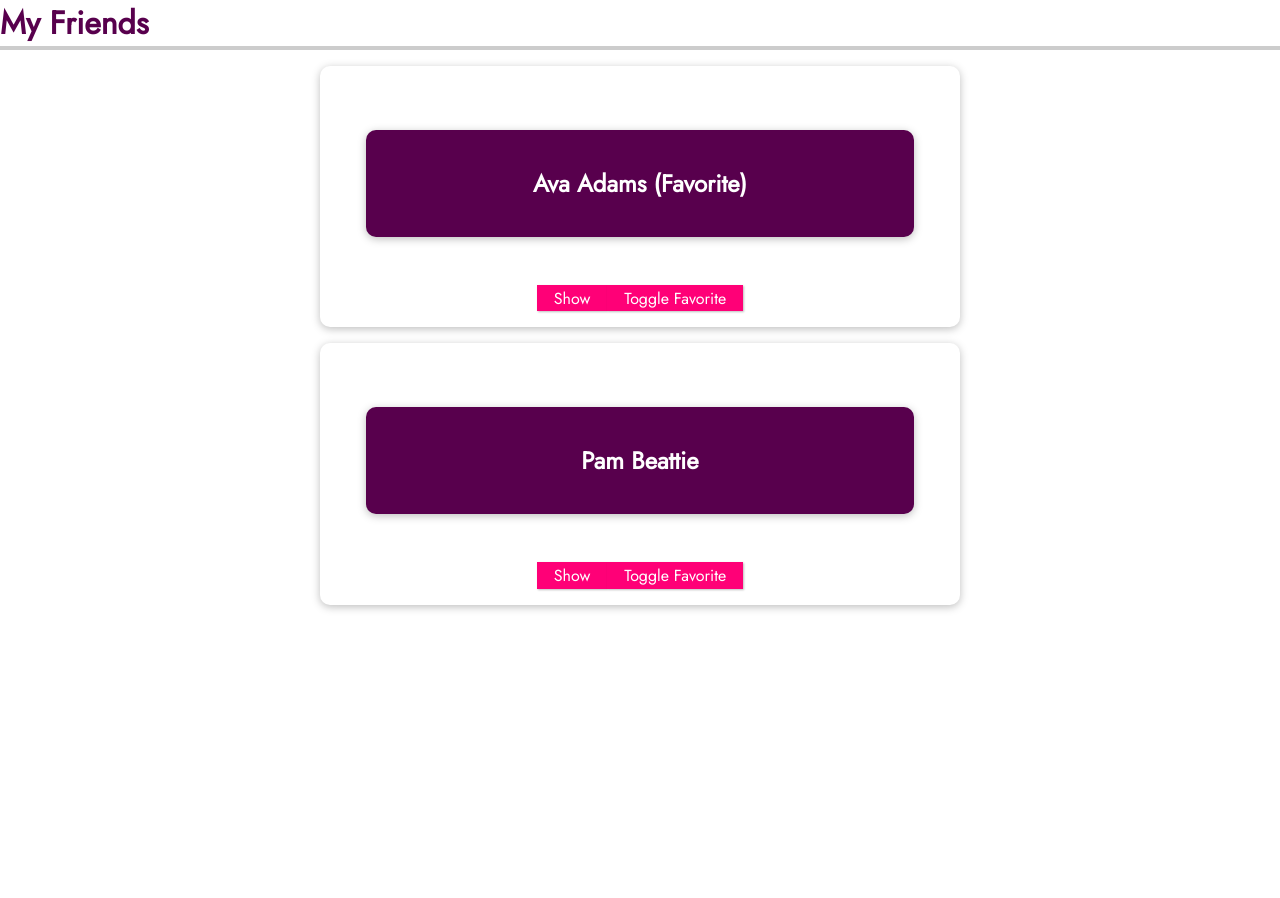
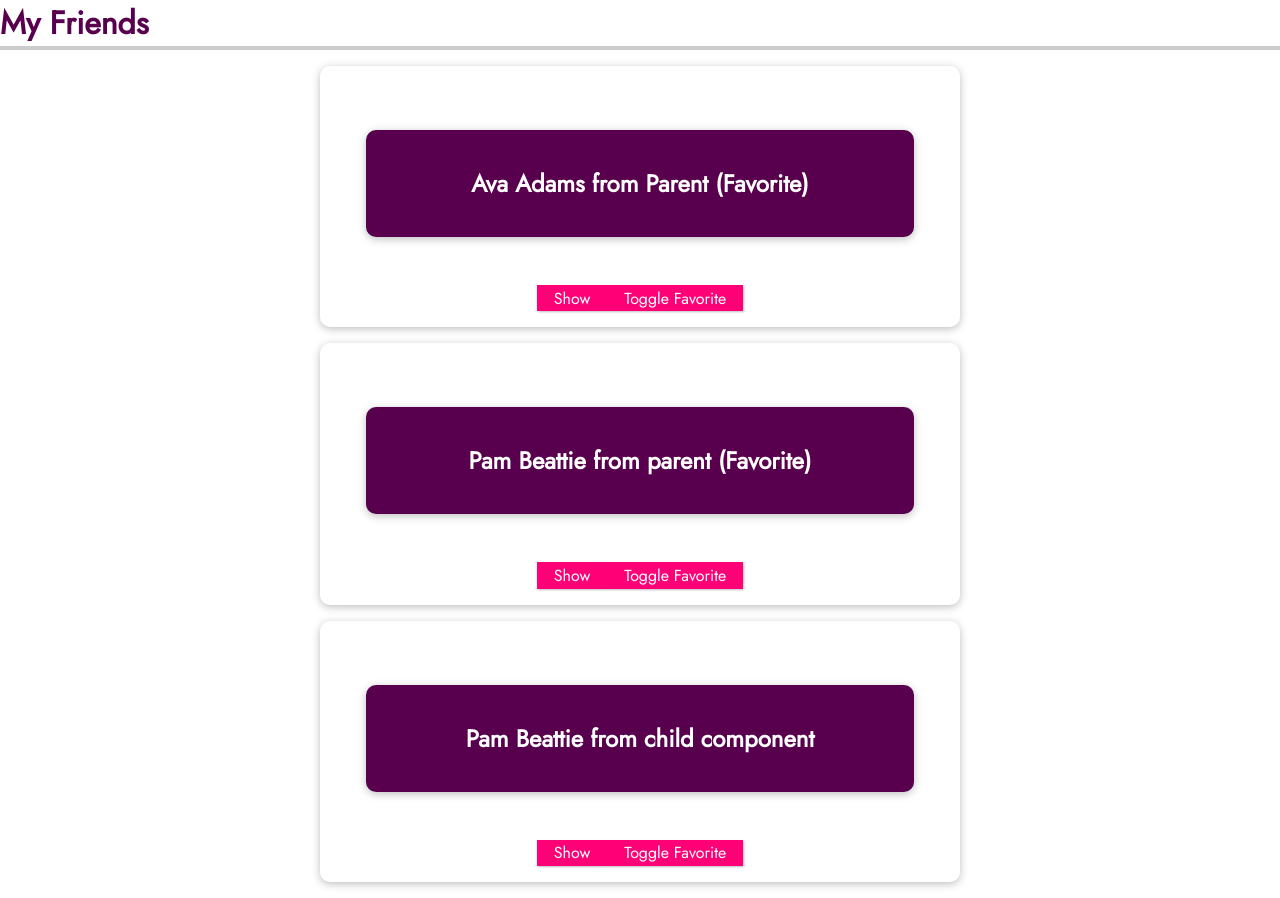
Before and after one commit to echoshihab/VueJSCourseApps, a Vue app in the folder vue-cli-01/: page / in a window 1280 px wide. Before the commit the page ends 800 px from the top, so only its background shows below. Built offline with nearby package versions, Linux system fonts and the light colour scheme.

Commit message:
update friend component to use dynamic prop values

```diff
--- a/vue-cli-01/src/App.vue
+++ b/vue-cli-01/src/App.vue
@@ -3,16 +3,42 @@
 <h2>My Friends</h2>
 <ul>
     <friend-contact
-    name="Ava Adams"
-    phone-number="111 111 1111"
-    email-address="ava@test.com"
-    is-favorite="1">
+    v-for="friend in friends"
+    :key="friend.id"
+    :name="friend.name"
+    :phone-number="friend.phone"
+    :email-address="friend.email"
+    :is-favorite="true">
     </friend-contact>
     <friend-contact
-    name="Pam Beattie"
+    name="Pam Beattie from child component"
     phone-number="212 121 1211"
     email-address="pam@test.com">
     </friend-contact>
 </ul>
 </section>
 </template>
+
+<script>
+export default{
+    data(){
+        return {
+            friends: [
+                {
+                id: "avaApp",
+                name: "Ava Adams from Parent",
+                phone: "111 111 1111",
+                email: "ava@test.com"
+                },
+                {
+                    id: "pam",
+                    name: "Pam Beattie from parent",
+                    phone: "222 222 2222",
+                    email: "pam@test.com"
+                }
+
+            ]
+        }
+    }
+}
+</script>
--- a/vue-cli-01/src/components/FriendContact.vue
+++ b/vue-cli-01/src/components/FriendContact.vue
@@ -1,7 +1,7 @@
 <template>
 <li>
     <header>
-        <h1>{{ name }} {{favoriteFriend === '1' ? "(Favorite)" : ''}} </h1>
+        <h1>{{ name }} {{favoriteFriend ? "(Favorite)" : ''}} </h1>
     </header>
     <button @click="toggleDetails">{{detailsAreVisible ? 'Hide' : 'Show'}}</button>
     <button @click="toggleFavorite">Toggle Favorite</button>
@@ -28,12 +28,12 @@ export default {
           required: true,
         },
         isFavorite: {
-          type: String,
+          type: Boolean,
           required: false,
-          default: '0',
-          validator: function(value){
-            return value === '1' || value === '0';
-          }
+          default: false,
+          // validator: function(value){
+          //   return value === '1' || value === '0';
+          // }
         }
       },
     data(){
@@ -47,11 +47,7 @@ export default {
             this.detailsAreVisible = !this.detailsAreVisible;
         },
         toggleFavorite(){
-            if(this.favoriteFriend === '0'){
-                this.favoriteFriend = '1';
-            } else{
-                this.favoriteFriend = '0';
-            }
+           this.favoriteFriend = !this.favoriteFriend
         }
     }
 };
```
